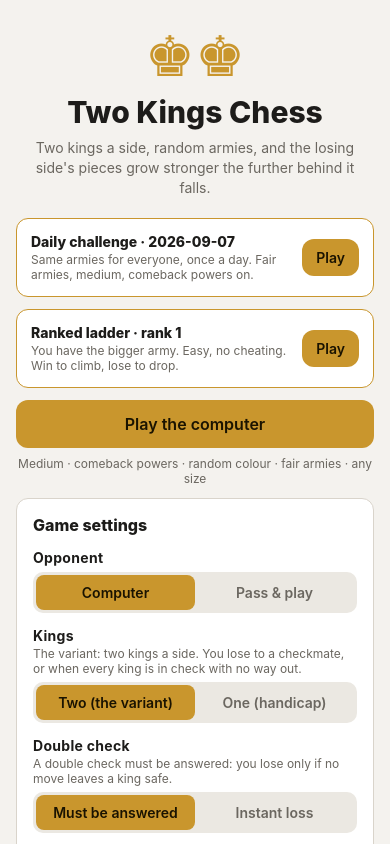
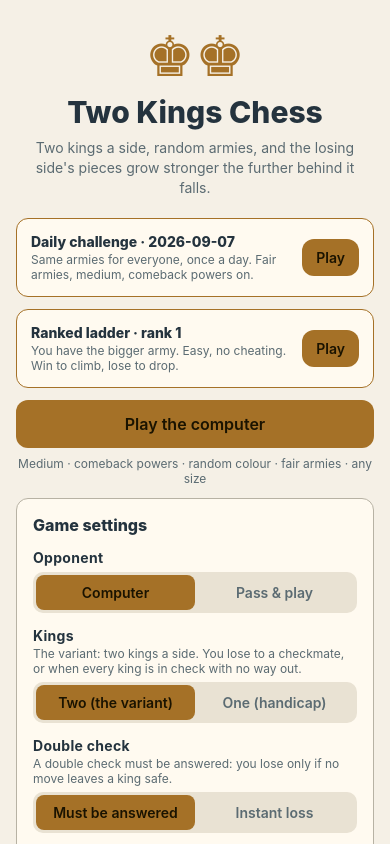
Before and after one commit to Platteration/chesscheatser, a React Native app: screen / in a window 390 px wide. Built offline with nearby package versions, Linux system fonts and the light colour scheme.

Commit message:
Unify the illustrated tabletop palette and shallow piece styling

```diff
--- a/src/ui/Board.tsx
+++ b/src/ui/Board.tsx
@@ -196,7 +196,7 @@ export function Board({ board, size, flipped, selected, targets, cheatMode, last
 
 const useStyles = themedStyles((theme) => ({
   board: {
-    borderRadius: 6,
+    borderRadius: 8,
     overflow: 'hidden',
     borderWidth: 2,
   },
--- a/src/ui/PieceGlyph.tsx
+++ b/src/ui/PieceGlyph.tsx
@@ -41,9 +41,10 @@ export const PieceGlyph = React.memo(function PieceGlyph({ piece, size }: Props)
         {
           fontSize: size * 0.78,
           lineHeight: size,
-          color: classic ? '#141414' : white ? '#fdfdfd' : '#141414',
+          color: classic ? '#141414' : white ? '#fff5df' : '#24333e',
           textShadowColor: classic ? 'rgba(255,255,255,0.6)' : white ? 'rgba(0,0,0,0.9)' : 'rgba(255,255,255,0.45)',
-          textShadowRadius: classic ? 1 : 3,
+          textShadowRadius: classic ? 1 : 0,
+          textShadowOffset: { width: 0, height: classic ? 0 : 2 },
         },
       ]}
     >
--- a/src/ui/theme.ts
+++ b/src/ui/theme.ts
@@ -54,35 +54,35 @@ export const BOARD_THEMES: Record<BoardTheme, { label: string; light: string; da
 };
 
 const DARK: Omit<Theme, 'board' | 'scheme'> = {
-  bg: '#15161a',
-  surface: '#22242b',
-  surfaceAlt: '#2c2f38',
-  border: '#3a3e4a',
-  text: '#f2f2f4',
-  textMuted: '#a1a5b3',
-  accent: '#e4b95b',
+  bg: '#19232d',
+  surface: '#24323e',
+  surfaceAlt: '#30424f',
+  border: '#526674',
+  text: '#f7f1e5',
+  textMuted: '#b7c2c7',
+  accent: '#e8bd70',
   accentText: '#1a1300',
-  danger: '#e25555',
-  success: '#5ccc82',
+  danger: '#ef9290',
+  success: '#93c6a1',
   power: '#c07be8',
-  kingA: '#e4b95b',
+  kingA: '#e8bd70',
   kingB: '#b9c4d6',
   radius: 12,
 };
 
 const LIGHT: Omit<Theme, 'board' | 'scheme'> = {
-  bg: '#f4f2ee',
-  surface: '#ffffff',
-  surfaceAlt: '#ebe8e2',
-  border: '#d9d4cb',
-  text: '#1d1c1a',
-  textMuted: '#6b6760',
-  accent: '#c9962d',
+  bg: '#f5f0e6',
+  surface: '#fffaf0',
+  surfaceAlt: '#e9e2d3',
+  border: '#b7b2a4',
+  text: '#24333e',
+  textMuted: '#5b6b72',
+  accent: '#a57127',
   accentText: '#1a1300',
-  danger: '#c73b3b',
-  success: '#2e9c58',
+  danger: '#b4424a',
+  success: '#37734d',
   power: '#8a3fc4',
-  kingA: '#c9962d',
+  kingA: '#a57127',
   kingB: '#5f6f88',
   radius: 12,
 };
```
Also changed, not shown: 1 other file (tests, documents, lock files or other folders).
